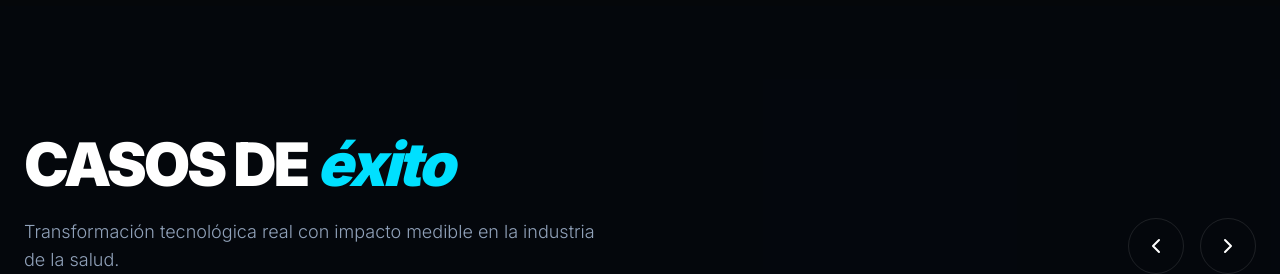
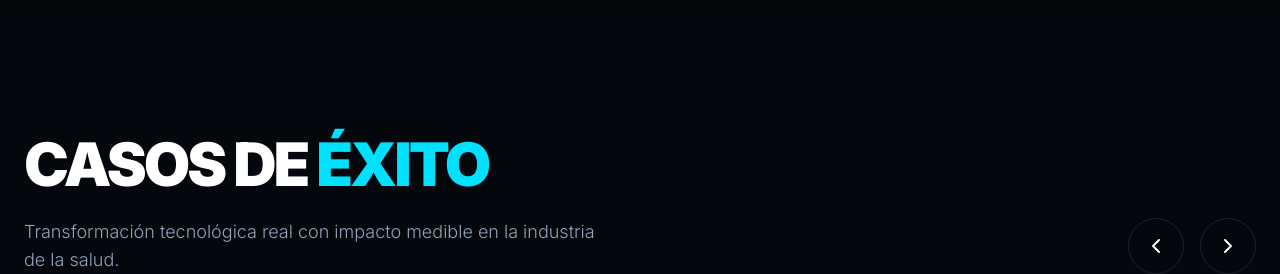
Before and after one commit to jvaccarotsa-svg/WEB-YBVR, a Next.js app: page / in a window 1280 px wide. Shown: the part 1700-1974 px from the top of the page. Built offline with nearby package versions, Linux system fonts and the light colour scheme; no server answers; the database is empty.

Commit message:
fix: remove italic and lowercase from success stories title highlight

```diff
--- a/src/components/SuccessStories.tsx
+++ b/src/components/SuccessStories.tsx
@@ -126,7 +126,7 @@ export default function SuccessStories() {
                             viewport={{ once: true }}
                             className="text-4xl sm:text-6xl font-black text-white mb-6 outfit tracking-tighter uppercase"
                         >
-                            {config.title_part1} <span className="text-primary italic lowercase">{config.title_highlight}</span>
+                            {config.title_part1} <span className="text-primary">{config.title_highlight}</span>
                         </motion.h2>
                         <p className="text-lg text-slate-400 font-light max-w-xl mx-auto lg:mx-0">
                             {config.description}
```
